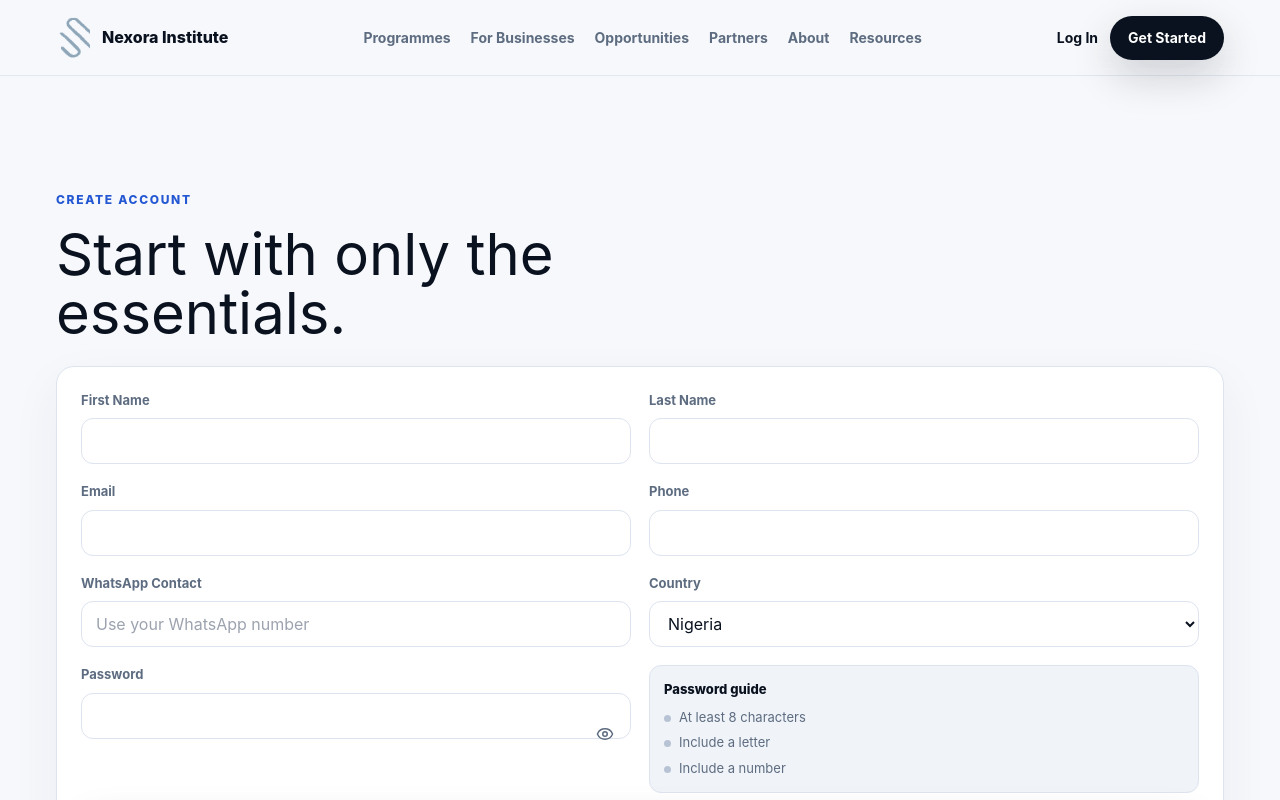
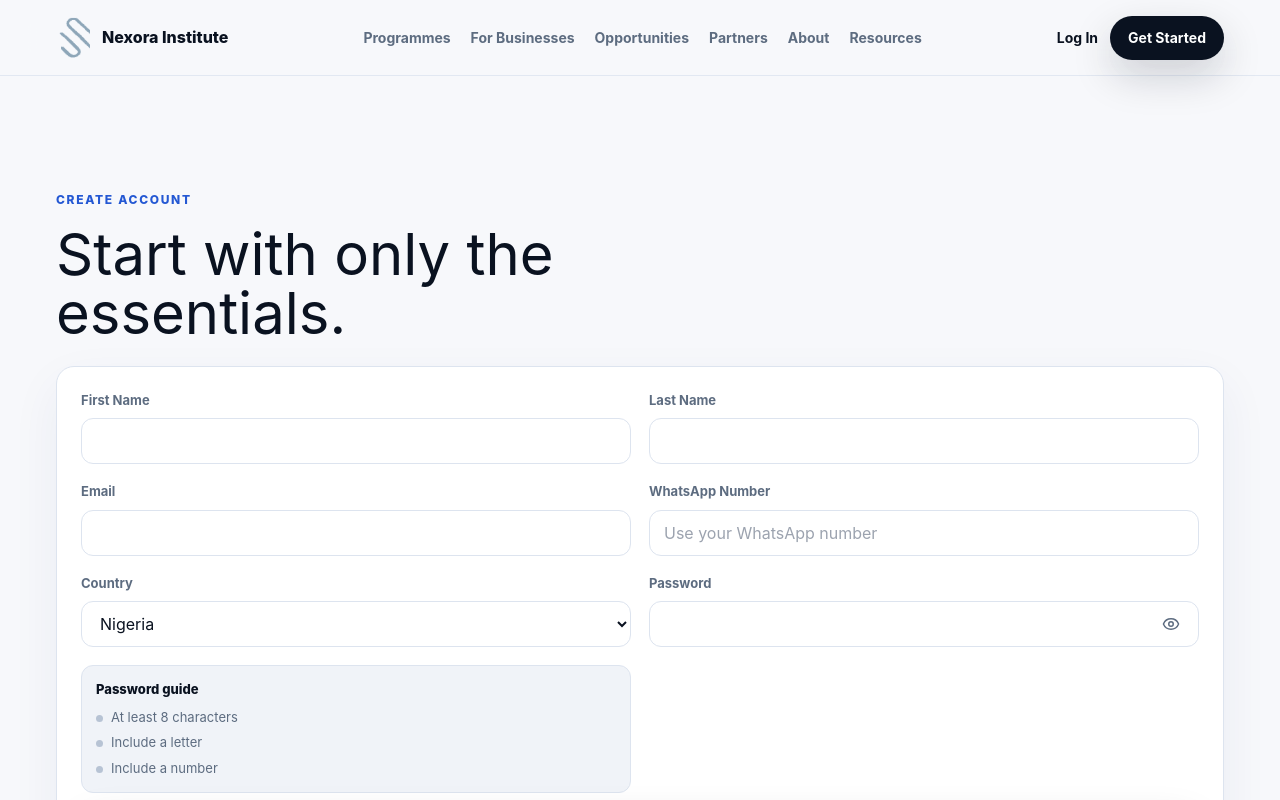
Before and after one commit to nexoraadmi007-a11y/Nexora-Website, a Next.js app: page /signup in a window 1280 px wide. Shown: the top 800 px of the page. Built offline with nearby package versions, Linux system fonts and the light colour scheme.

Commit message:
fix: simplify signup contact fields

```diff
--- a/src/app/api/signup/route.ts
+++ b/src/app/api/signup/route.ts
@@ -23,13 +23,12 @@ export async function POST(request: NextRequest) {
     const body = (await request.json()) as SignupPayload
     const fullName = text(body.fullName, 160)
     const email = text(body.email, 254).toLowerCase()
-    const phoneNumber = phone(body.phone)
     const whatsapp = phone(body.whatsAppNumber || body.whatsapp)
     const country = text(body.country, 80)
     const password = text(body.password, 200)
 
-    if (!fullName || !email || !phoneNumber || !whatsapp || !country || !password) {
-      return NextResponse.json({ error: 'Full name, email, phone, WhatsApp contact, country, and password are required.' }, { status: 400 })
+    if (!fullName || !email || !whatsapp || !country || !password) {
+      return NextResponse.json({ error: 'Full name, email, WhatsApp number, country, and password are required.' }, { status: 400 })
     }
 
     if (!hasValidPassword(password)) {
@@ -41,7 +40,7 @@ export async function POST(request: NextRequest) {
       sourcePage: '/signup',
       fullName,
       email,
-      phone: phoneNumber,
+      phone: whatsapp,
       whatsAppNumber: whatsapp,
       location: country,
       currentStatus: 'Professional',
@@ -56,7 +55,6 @@ export async function POST(request: NextRequest) {
       'New Nexora Institute account signup request',
       `Name: ${fullName}`,
       `Email: ${email}`,
-      `Phone: ${phoneNumber}`,
       `WhatsApp: ${whatsapp}`,
       `Country: ${country}`,
     ].join('\n')).catch(() => undefined)
--- a/src/app/globals.css
+++ b/src/app/globals.css
@@ -178,7 +178,7 @@ h3 {
   gap: 8px;
 }
 
-.field span {
+.field > span:first-child {
   color: var(--muted);
   font-size: 13px;
   font-weight: 750;
@@ -206,7 +206,8 @@ textarea { min-height: 118px; padding-top: 12px; }
 
 .password-input {
   position: relative;
-  display: block;
+  display: flex;
+  align-items: center;
 }
 
 .password-input input { padding-right: 48px; }
@@ -214,7 +215,8 @@ textarea { min-height: 118px; padding-top: 12px; }
 .icon-button {
   position: absolute;
   top: 50%;
-  right: 8px;
+  right: 10px;
+  transform: translateY(-50%);
   display: inline-flex;
   width: 36px;
   height: 36px;
--- a/src/app/signup/page.tsx
+++ b/src/app/signup/page.tsx
@@ -37,10 +37,11 @@ export default function SignupPage() {
 
   async function handleSubmit(event: FormEvent<HTMLFormElement>) {
     event.preventDefault()
+    const form = event.currentTarget
     setStatus('submitting')
     setMessage('')
 
-    const formData = new FormData(event.currentTarget)
+    const formData = new FormData(form)
     const fullName = `${formData.get('firstName') || ''} ${formData.get('lastName') || ''}`.trim()
 
     if (!passwordReady) {
@@ -56,7 +57,6 @@ export default function SignupPage() {
         body: JSON.stringify({
           fullName,
           email: formData.get('email'),
-          phone: formData.get('phone'),
           whatsAppNumber: formData.get('whatsapp'),
           country: formData.get('country'),
           password,
@@ -68,7 +68,7 @@ export default function SignupPage() {
 
       setStatus('success')
       setMessage('Your account request has been received. Nexora Institute will complete account access setup from the admin side.')
-      event.currentTarget.reset()
+      form.reset()
       setPassword('')
     } catch (error) {
       setStatus('error')
@@ -95,11 +95,7 @@ export default function SignupPage() {
                 <input name="email" type="email" required />
               </label>
               <label className="field">
-                <span>Phone</span>
-                <input name="phone" inputMode="tel" required />
-              </label>
-              <label className="field">
-                <span>WhatsApp Contact</span>
+                <span>WhatsApp Number</span>
                 <input name="whatsapp" inputMode="tel" placeholder="Use your WhatsApp number" required />
               </label>
               <label className="field">
```
